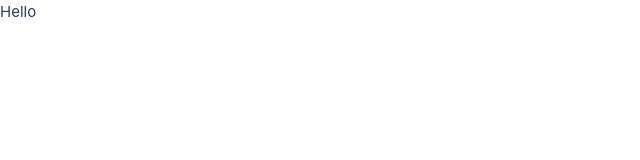
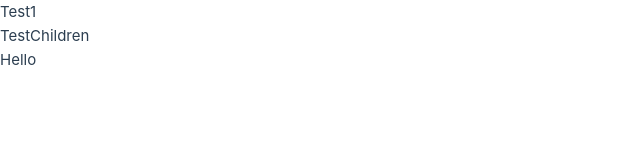
Before and after one commit to Pawan918/vue-3, a Vue app: page /test/1/child in a window 1280 px wide. Before the commit this address had no page. Shown: the top 160 px of the page, without its empty margins (0-640 px from the left). Built offline with nearby package versions, Linux system fonts and the light colour scheme.

Commit message:
nested routes

```diff
--- a/src/components/Test.vue
+++ b/src/components/Test.vue
@@ -1,6 +1,7 @@
 <template>
     <div class="">
         Test{{ username }}
+        <router-view></router-view>
     </div>
 </template>
 <script >
--- /dev/null
+++ b/src/components/TestChildren.vue
@@ -0,0 +1,5 @@
+<template>
+    <div class="testChildren">
+        TestChildren
+    </div>
+</template>
```
Also changed, not shown: src/main.js (+8 -1 lines).
